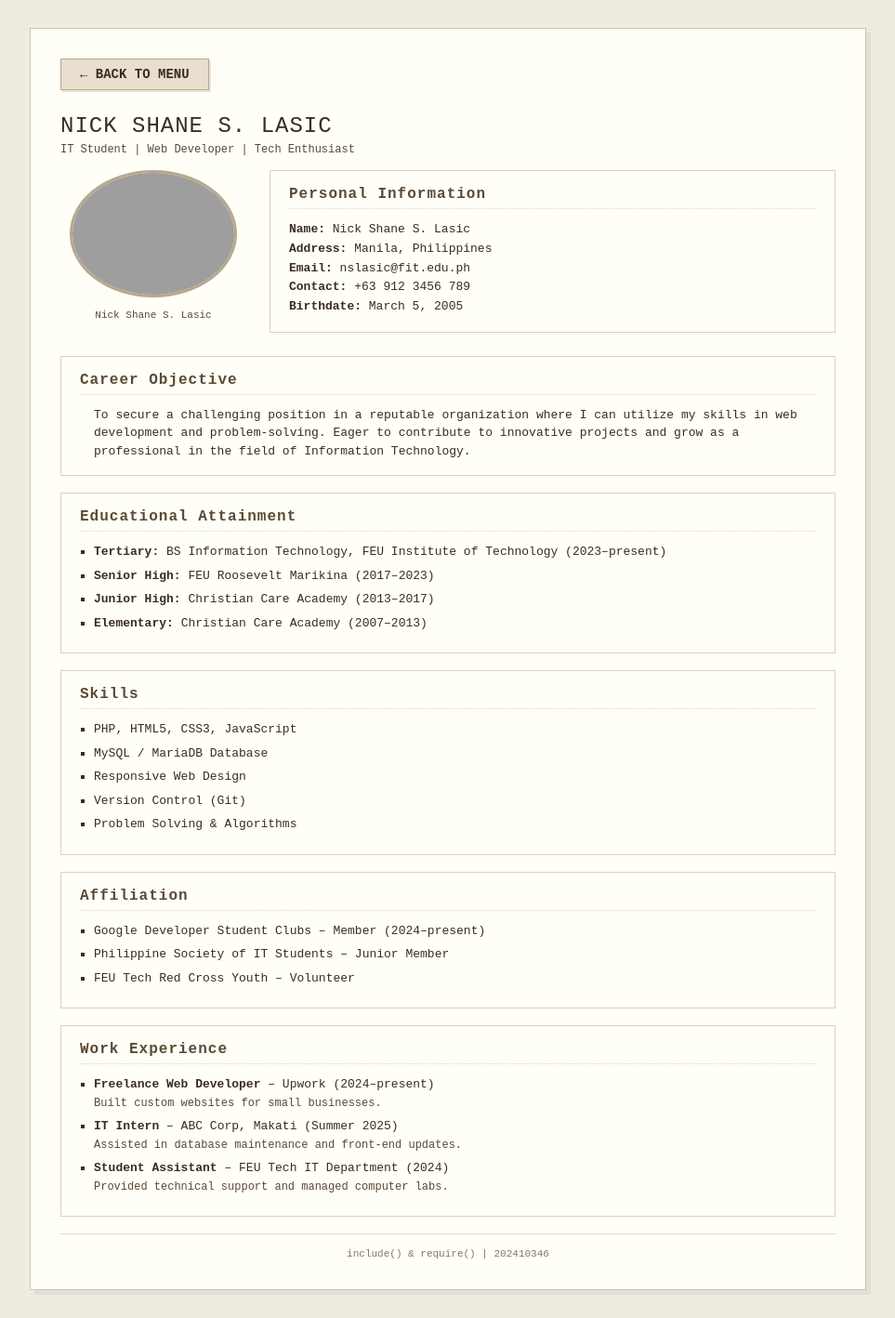
After one commit to n1ckcst/LasicTC27-PC-n1ckcst, a PHP site: page /MainResume.php in a window 1280 px wide. The commit adds this page. Shown: the whole page at 93% size, without its empty margins (158-1121 px from the left). Run offline with PHP 8.4, Linux system fonts and the light colour scheme; grey boxes are pictures that could not be loaded.

Commit message:
new updated code

```diff
--- /dev/null
+++ b/SA2/Affiliations.php
@@ -0,0 +1,8 @@
+<div class="section">
+    <h2>Affiliation</h2>
+    <ul>
+        <li>Google Developer Student Clubs – Member (2024–present)</li>
+        <li>Philippine Society of IT Students – Junior Member</li>
+        <li>FEU Tech Red Cross Youth – Volunteer</li>
+    </ul>
+</div>
--- /dev/null
+++ b/SA2/CareerObjective.php
@@ -0,0 +1,4 @@
+<div class="section">
+    <h2>Career Objective</h2>
+    <p>To secure a challenging position in a reputable organization where I can utilize my skills in web development and problem-solving. Eager to contribute to innovative projects and grow as a professional in the field of Information Technology.</p>
+</div>
--- /dev/null
+++ b/SA2/EducationalAttainment.php
@@ -0,0 +1,9 @@
+<div class="section">
+    <h2>Educational Attainment</h2>
+    <ul>
+        <li><strong>Tertiary:</strong> BS Information Technology, FEU Institute of Technology (2023–present)</li>
+        <li><strong>Senior High:</strong> FEU Roosevelt Marikina (2017–2023)</li>
+        <li><strong>Junior High:</strong> Christian Care Academy (2013–2017)</li>
+        <li><strong>Elementary:</strong> Christian Care Academy  (2007–2013)</li>
+    </ul>
+</div>
--- a/SA2/Index.php
+++ b/SA2/Index.php
@@ -18,11 +18,11 @@
             <span>⟡ Using Arrays: Fruit Directory</span>
             <span>→</span>
         </a>
-        <a href="Number2Act.php" class="project-btn">
+        <a href="VolumeOfShapes.php" class="project-btn">
             <span>⟡ User Defined Functions: Volume of Shapes</span>
             <span>→</span>
         </a>
-        <a href="Number3Act.php" class="project-btn">
+        <a href="MainResume.php" class="project-btn">
             <span>⟡ Student Resume</span>
             <span>→</span>
         </a>
--- /dev/null
+++ b/SA2/MainResume.php
@@ -0,0 +1,41 @@
+<!DOCTYPE html>
+<html lang="en">
+<head>
+    <meta charset="UTF-8">
+    <meta name="viewport" content="width=device-width, initial-scale=1.0">
+    <title>Student Resume · Nick Shane S Lasic</title>
+    <link rel="stylesheet" href="MainResumeStyle.css">
+</head>
+<body>
+<div class="resume-card">
+    <a href="Index.php" class="back-btn">← BACK TO MENU</a>
+
+    <div class="name-header">
+        <h1>NICK SHANE S. LASIC</h1>
+        <div class="tagline">IT Student | Web Developer | Tech Enthusiast</div>
+    </div>
+
+
+    <div class="top-row">
+        <div class="photo-column">
+            <img class="profile-photo" src="https://img.freepik.com/premium-vector/man-icon_1076610-77411.jpg" alt="Profile Photo">
+            <div class="photo-caption">Nick Shane S. Lasic</div>
+        </div>
+        <?php include('PersonalInformation.php'); ?>
+    </div>
+
+
+    <?php
+    include('CareerObjective.php');
+    include('EducationalAttainment.php');
+    include('Skills.php');
+    include('Affiliations.php');
+    include('WorkExperience.php');
+    ?>
+
+    <div class="footer">
+        include() & require() | 202410346
+    </div>
+</div>
+</body>
+</html>
--- /dev/null
+++ b/SA2/MainResumeStyle.css
@@ -0,0 +1,183 @@
+* {
+    margin: 0;
+    padding: 0;
+    box-sizing: border-box;
+}
+
+body {
+    font-family: 'Courier New', 'Lucida Sans Typewriter', monospace;
+    background: #f0ebe0;
+    padding: 30px 20px;
+    min-height: 100vh;
+}
+
+.resume-card {
+    max-width: 900px;
+    width: 100%;
+    margin: 0 auto;
+    background: #fffef7;
+    border: 1px solid #ccc5b5;
+    padding: 2rem;
+    box-shadow: 5px 5px 0 rgba(0, 0, 0, 0.05);
+}
+
+/* BACK BUTTON */
+.back-btn {
+    display: inline-flex;
+    align-items: center;
+    gap: 10px;
+    background: #e8dfd0;
+    border: 1px solid #b8a88a;
+    padding: 8px 20px;
+    font-family: 'Courier New', monospace;
+    font-size: 14px;
+    font-weight: bold;
+    color: #3a2c1f;
+    text-decoration: none;
+    transition: all 0.2s ease;
+    box-shadow: 2px 2px 0 rgba(100, 70, 40, 0.15);
+    margin-bottom: 25px;
+    display: inline-block;
+}
+
+.back-btn:hover {
+    background: #ddd0bb;
+    transform: translate(-1px, -1px);
+    box-shadow: 3px 3px 0 rgba(100, 70, 40, 0.2);
+}
+
+/* ROW 1: PHOTO + PERSONAL INFO SIDE BY SIDE */
+.top-row {
+    display: grid;
+    grid-template-columns: 200px 1fr;
+    gap: 25px;
+    margin-bottom: 25px;
+    align-items: start;
+}
+
+/* PHOTO COLUMN */
+.photo-column {
+    text-align: center;
+}
+
+.profile-photo {
+    width: 100%;
+    max-width: 180px;
+    border-radius: 50%;
+    border: 3px solid #b8a88a;
+    object-fit: cover;
+}
+
+.photo-caption {
+    color: #5a4a34;
+    font-size: 11px;
+    margin-top: 8px;
+}
+
+/* PERSONAL INFO COLUMN */
+.personal-column {
+    background: #fffef7;
+    border: 1px solid #ddd0bc;
+    padding: 16px 20px;
+}
+
+.personal-column h2 {
+    color: #5a4a34;
+    font-size: 16px;
+    margin-bottom: 12px;
+    padding-bottom: 6px;
+    border-bottom: 1px dotted #e2d8c8;
+    letter-spacing: 1px;
+}
+
+.personal-column p {
+    line-height: 1.6;
+    color: #3a2c1f;
+    font-size: 13px;
+}
+
+/* SECTION STYLES (for all other rows) */
+.section {
+    background: #fffef7;
+    border: 1px solid #ddd0bc;
+    padding: 16px 20px;
+    margin-bottom: 18px;
+    transition: all 0.2s ease;
+}
+
+.section:hover {
+    border-color: #b8a88a;
+    box-shadow: 3px 3px 0 rgba(100, 70, 40, 0.08);
+}
+
+.section h2 {
+    color: #5a4a34;
+    font-size: 16px;
+    margin-bottom: 12px;
+    padding-bottom: 6px;
+    border-bottom: 1px dotted #e2d8c8;
+    letter-spacing: 1px;
+}
+
+.section p,
+.section ul {
+    margin-left: 15px;
+    line-height: 1.5;
+    color: #3a2c1f;
+    font-size: 13px;
+}
+
+.section ul {
+    list-style-type: square;
+    margin-top: 5px;
+}
+
+.section li {
+    margin-bottom: 6px;
+}
+
+/* Name Header */
+.name-header h1 {
+    font-size: 24px;
+    font-weight: normal;
+    color: #3a2c1f;
+    margin-bottom: 5px;
+    letter-spacing: 1px;
+}
+
+.tagline {
+    color: #5a4a34;
+    font-size: 12px;
+    margin-bottom: 15px;
+}
+
+/* Footer */
+.footer {
+    margin-top: 10px;
+    padding-top: 15px;
+    border-top: 1px solid #e2d8c8;
+    font-size: 11px;
+    color: #8b775a;
+    text-align: center;
+}
+
+/* Responsive: Stack on mobile */
+@media (max-width: 600px) {
+    .top-row {
+        grid-template-columns: 1fr;
+        gap: 15px;
+        text-align: center;
+    }
+
+    .profile-photo {
+        margin: 0 auto;
+    }
+
+    .resume-card {
+        padding: 1.2rem;
+    }
+
+    .section h2 {
+        font-size: 15px;
+    }
+}
--- /dev/null
+++ b/SA2/PersonalInformation.php
@@ -0,0 +1,8 @@
+<div class="personal-column">
+    <h2>Personal Information</h2>
+    <p><strong>Name:</strong> Nick Shane S. Lasic<br>
+    <strong>Address:</strong> Manila, Philippines<br>
+    <strong>Email:</strong> nslasic@fit.edu.ph<br>
+    <strong>Contact:</strong> +63 912 3456 789<br>
+    <strong>Birthdate:</strong> March 5, 2005</p>
+</div>
--- /dev/null
+++ b/SA2/Skills.php
@@ -0,0 +1,10 @@
+<div class="section">
+    <h2>Skills</h2>
+    <ul>
+        <li>PHP, HTML5, CSS3, JavaScript</li>
+        <li>MySQL / MariaDB Database</li>
+        <li>Responsive Web Design</li>
+        <li>Version Control (Git)</li>
+        <li>Problem Solving & Algorithms</li>
+    </ul>
+</div>
--- /dev/null
+++ b/SA2/WorkExperience.php
@@ -0,0 +1,13 @@
+<div class="section">
+    <h2>Work Experience</h2>
+    <ul>
+        <li><strong>Freelance Web Developer</strong> – Upwork (2024–present)<br>
+        <span style="font-size:12px; color:#5a4a34;">Built custom websites for small businesses.</span></li>
+
+        <li><strong>IT Intern</strong> – ABC Corp, Makati (Summer 2025)<br>
+        <span style="font-size:12px; color:#5a4a34;">Assisted in database maintenance and front-end updates.</span></li>
+
+        <li><strong>Student Assistant</strong> – FEU Tech IT Department (2024)<br>
+        <span style="font-size:12px; color:#5a4a34;">Provided technical support and managed computer labs.</span></li>
+    </ul>
+</div>
```
Also changed, not shown: SA2/VolumeOfShapes.php (added, +104 -0 lines), SA2/VolumeOfShapesStyle.css (added, +137 -0 lines).
